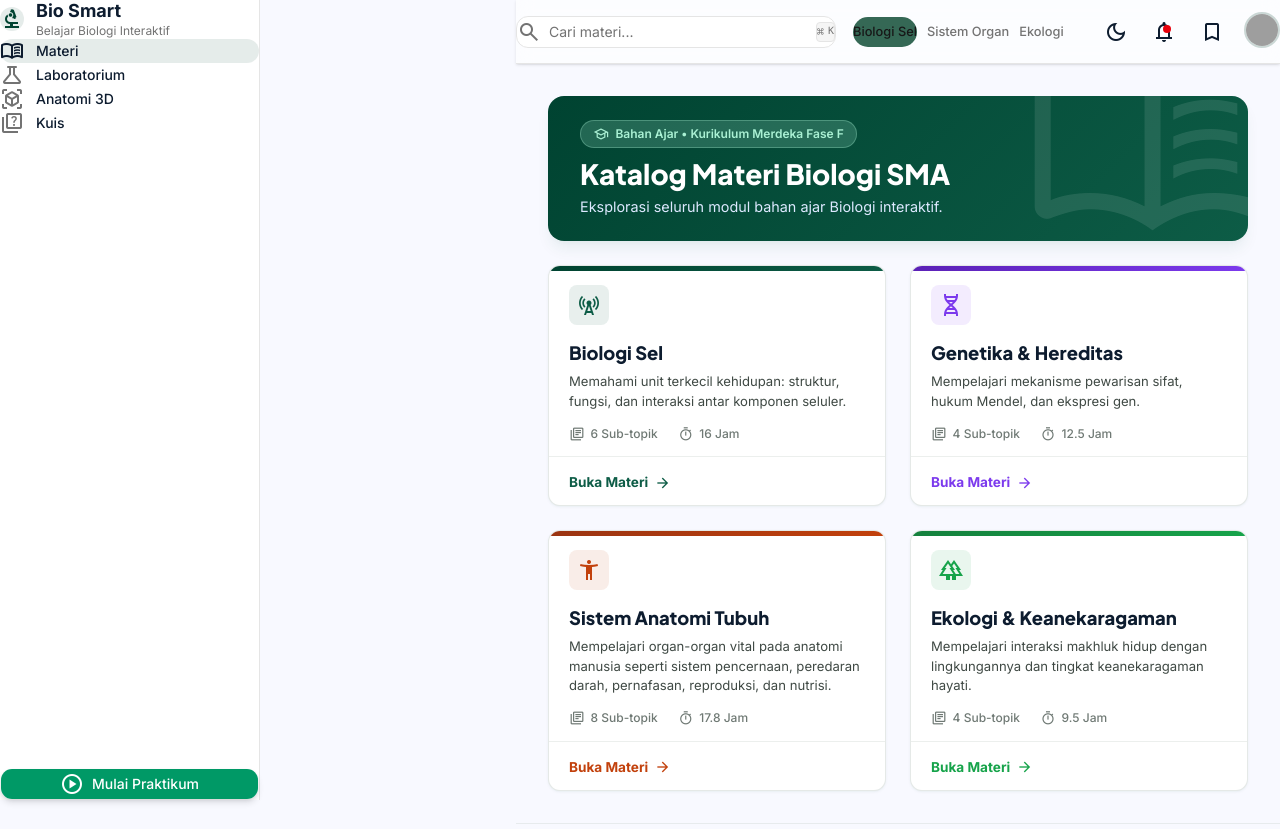
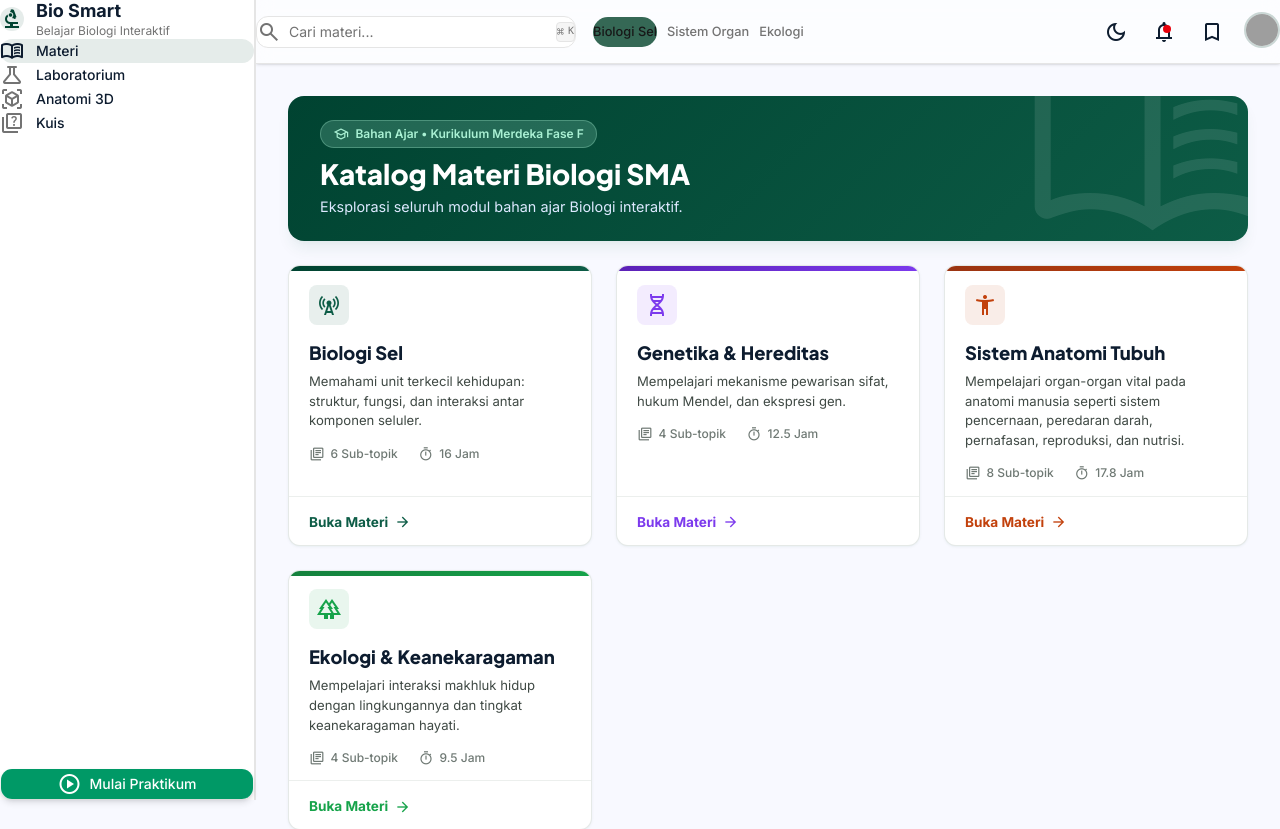
Before and after one commit to Weinssy/bio-smart, a React (Vite) app: page / in a window 1280 px wide. Shown: the top 829 px of the page. Built offline with nearby package versions, Linux system fonts and the light colour scheme; grey boxes are pictures that could not be loaded.

Commit message:
feat: add Sidebar component with responsive navigation and mobile sheet support

```diff
--- a/src/components/common/Sidebar.jsx
+++ b/src/components/common/Sidebar.jsx
@@ -89,7 +89,7 @@ export default function Sidebar() {
       </div>
 
       {/* Desktop Sidebar */}
-      <aside className="hidden md:flex flex-col w-[260px] h-screen sticky top-0 shrink-0 z-40">
+      <aside className="hidden md:flex flex-col w-64 h-screen fixed left-0 top-0 shrink-0 z-40 bg-background border-r">
         <NavContent />
       </aside>
     </>
```
